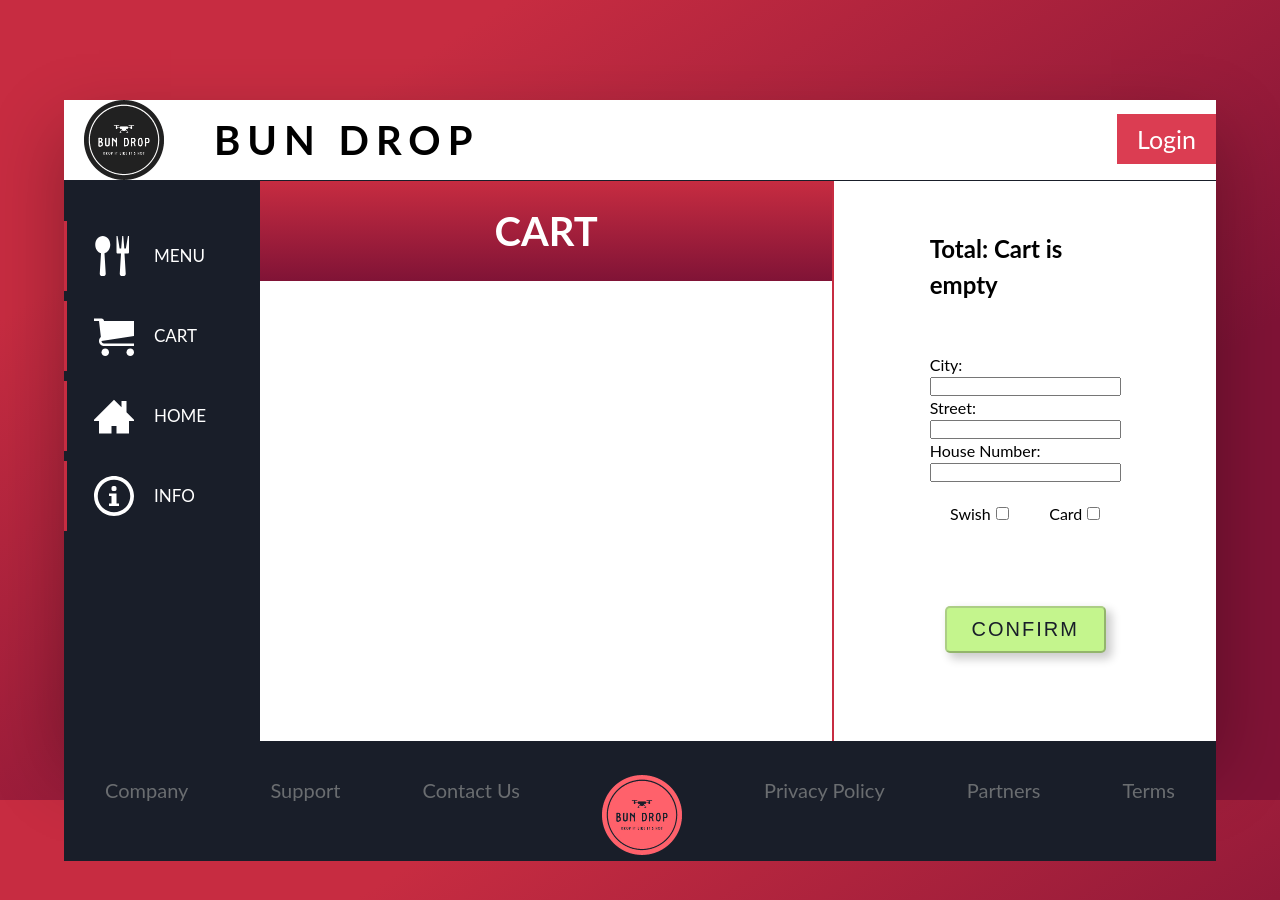
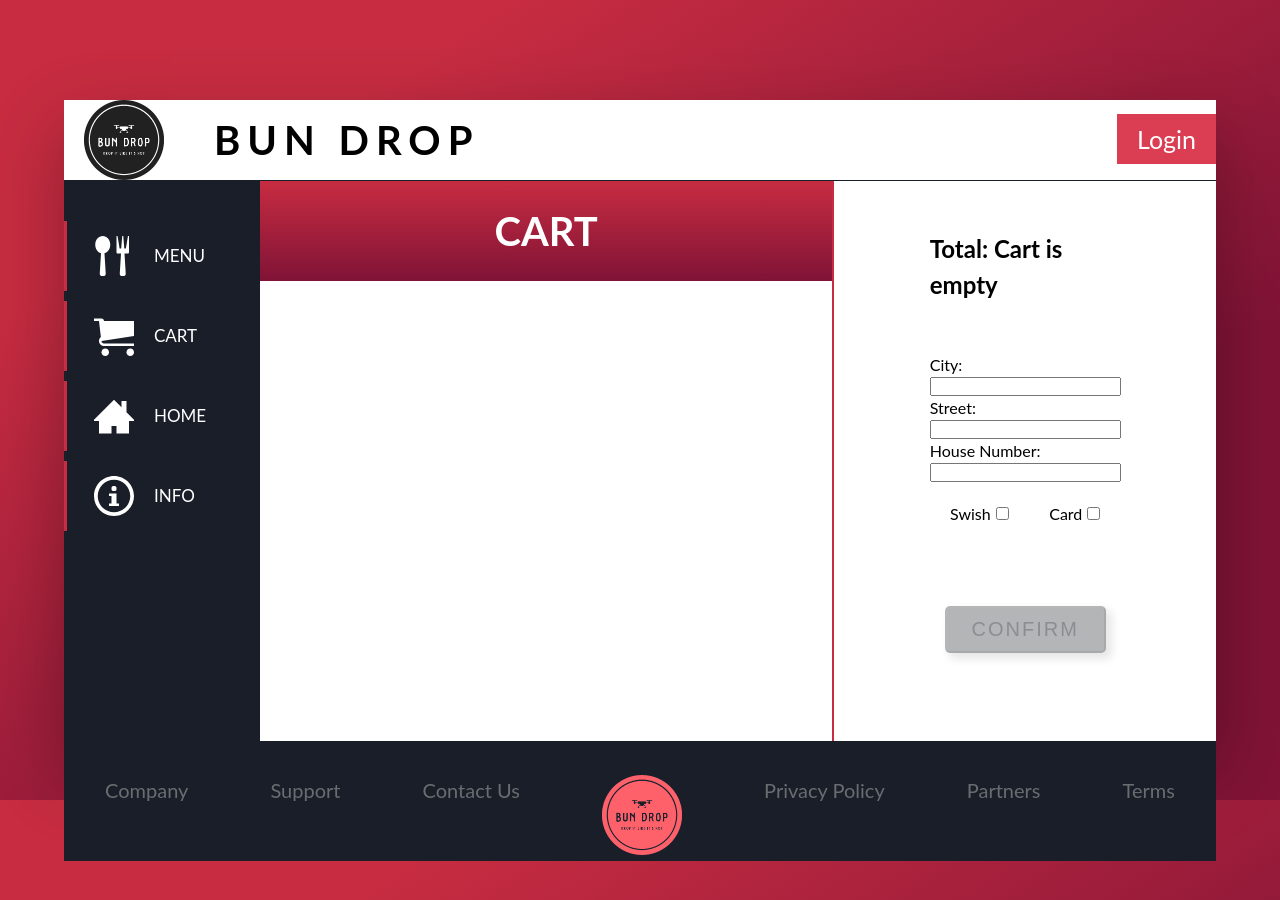
Before and after one commit to LucasFransson/Bun-Drop, a React (Vite) app: page /cart in a window 1280 px wide. Built offline with nearby package versions, Linux system fonts and the light colour scheme.

Commit message:
Fixed disabled cart button

```diff
--- a/css/style.css
+++ b/css/style.css
@@ -737,7 +737,7 @@ input[type='number'] {
         background-color: #acef5e; }
       .cart-checkout__button-confirm--disabled {
         pointer-events: none;
-        cursor: not-allowed;
+        background-color: #6a6d70;
         opacity: 0.5; }
 
 #checkbox-card,
--- a/sass/_layout.scss
+++ b/sass/_layout.scss
@@ -1070,7 +1070,8 @@
 
 			&--disabled {
 				pointer-events: none;
-				cursor: not-allowed; // why is this not working?
+				//cursor: not-allowed;
+				background-color: $color-gray-dark-2;
 				opacity: 0.5;
 			}
 		}
--- a/src/components/Cart.jsx
+++ b/src/components/Cart.jsx
@@ -276,7 +276,9 @@ function Cart() {
 					{/* </div> */}
 					<button
 						type="submit"
-						className="cart-checkout__button-confirm"
+						className={`cart-checkout__button-confirm ${
+							cart.length === 0 ? 'cart-checkout__button-confirm--disabled' : ''
+						}`}
 						disabled={cart.length === 0}
 					>
 						CONFIRM
```
